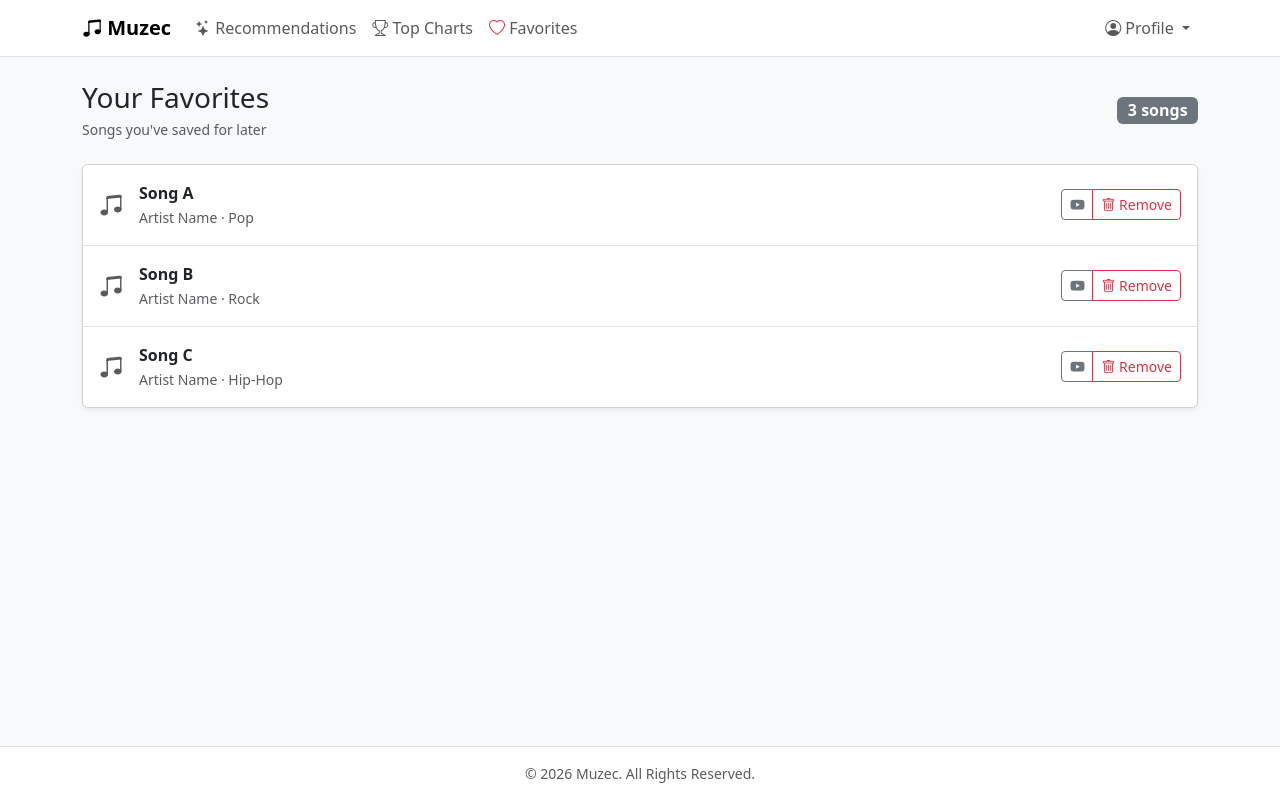
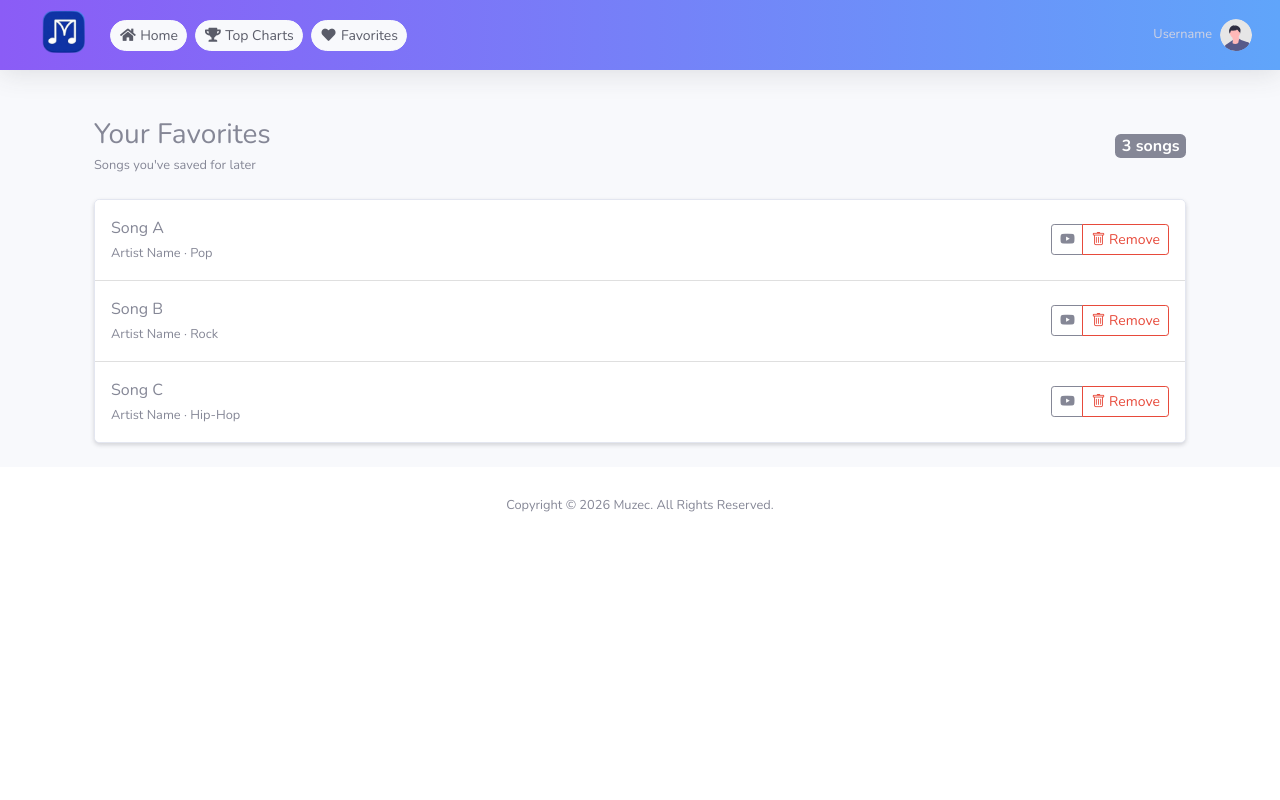
Before and after one commit to AlisyaAida/Muzec.Song-Recs-System, a plain HTML site: page main/favorites.html in a window 1280 px wide. Drawn offline with nearby package versions, Linux system fonts and the light colour scheme.

Commit message:
Updated favorites.html

```diff
--- a/main/favorites.html
+++ b/main/favorites.html
@@ -1,52 +1,100 @@
 <!DOCTYPE html>
 <html lang="en">
+
 <head>
-  <meta charset="UTF-8">
-  <meta name="viewport" content="width=device-width, initial-scale=1.0">
-  <title>Muzec - Favorites</title>
-  <link href="https://cdn.jsdelivr.net/npm/bootstrap@5.3.1/dist/css/bootstrap.min.css" rel="stylesheet">
-  <link href="https://cdn.jsdelivr.net/npm/bootstrap-icons@1.11.1/font/bootstrap-icons.css" rel="stylesheet">
-  <style>
-    .navbar-brand svg { vertical-align: -3px; }
-    .dropdown-item .bi { width: 16px; }
-  </style>
+
+    <meta charset="utf-8">
+    <meta http-equiv="X-UA-Compatible" content="IE=edge">
+    <meta name="viewport" content="width=device-width, initial-scale=1, shrink-to-fit=no">
+    <meta name="description" content="">
+    <meta name="author" content="">
+
+    <title>Muzec - Home</title>
+
+    <!-- Custom fonts for this template-->
+    <link href="vendor/fontawesome-free/css/all.min.css" rel="stylesheet" type="text/css">
+    <link
+        href="https://fonts.googleapis.com/css?family=Nunito:200,200i,300,300i,400,400i,600,600i,700,700i,800,800i,900,900i"
+        rel="stylesheet">
+
+    <!-- Custom styles for this template-->
+     <!-- youtube icon -->
+     <link rel="stylesheet" href="https://cdn.jsdelivr.net/npm/bootstrap-icons@1.11.3/font/bootstrap-icons.min.css">
+    <link href="css/sb-admin-2.min.css" rel="stylesheet">
+
 </head>
-<body class="d-flex flex-column min-vh-100 bg-light">
 
-<!-- Navigation -->
-<nav class="navbar navbar-expand-lg navbar-light bg-white border-bottom">
-  <div class="container">
-    <a class="navbar-brand fw-bold" href="home.html">
-  <i class="bi bi-music-note-beamed"></i> Muzec
+<body id="page-top">
+
+    <!-- Page Wrapper -->
+    <div id="wrapper">
+
+        <!-- Content Wrapper -->
+        <div id="content-wrapper" class="d-flex flex-column">
+
+            <!-- Main Content -->
+            <div id="content">
+
+                <!-- Topbar -->
+                <nav class="navbar navbar-expand navbar-light topbar mb-4 static-top shadow align-items-center"
+                    style="background: linear-gradient(90deg, #8B5CF6 0%, #60A5FA 100%);">
+
+                    <!-- Topbar Navbar -->
+                    <ul class="navbar-nav align-items-center">
+
+                        <li class="nav-item">
+                            <a class="sidebar-brand d-flex align-items-center justify-content-center">
+                                <div class="sidebar-brand-icon">
+                                    <img class="img-profile rounded-circle" src="img/logo_only.png"
+                                        style="width: 90px; height: 90px;">
+                                </div>
                             </a>
+                        </li>
 
-    <button class="navbar-toggler" type="button" data-bs-toggle="collapse" data-bs-target="#navbarNav">
-      <span class="navbar-toggler-icon"></span>
-    </button>
+                        <!-- Nav Item - Home -->
+                        <li class="nav-item active">
+                            <a class="btn btn-light btn-sm rounded-pill text-dark mx-1 px-2 py-1"
+                                href="recommendations.html">
+                                <i class="fas fa-fw fa-home"></i>
+                                <span>Home</span>
+                            </a>
+                        </li>
 
-    <div class="collapse navbar-collapse" id="navbarNav">
-     <ul class="navbar-nav me-auto">
-        <li class="nav-item"><a class="nav-link" href="recommendations.html"><i class="bi bi-stars"></i> Recommendations</a></li>
-        <li class="nav-item"><a class="nav-link" href="home.html"><i class="bi bi-trophy"></i> Top Charts</a></li>
-        <li class="nav-item"><a class="nav-link" href="favorites.html"><i class="bi bi-heart text-danger"></i> Favorites</a></li>
-      </ul>
-      <ul class="navbar-nav">
-        <li class="nav-item dropdown">
-          <a class="nav-link dropdown-toggle" href="#" id="profileDropdown" role="button" data-bs-toggle="dropdown" aria-expanded="false">
-            <i class="bi bi-person-circle"></i> Profile
+                        <!-- Nav Item - Top Charts -->
+                        <li class="nav-item">
+                            <a class="btn btn-light btn-sm rounded-pill text-dark mx-1 px-2 py-1" href="topcharts.html">
+                                <i class="fas fa-fw fa-trophy"></i>
+                                <span>Top Charts</span>
                             </a>
-          <ul class="dropdown-menu dropdown-menu-end" aria-labelledby="profileDropdown">
-            <li><a class="dropdown-item" href="profile.html"><i class="bi bi-person"></i> My Profile</a></li>
-            <li><hr class="dropdown-divider"></li>
-            <li><a class="dropdown-item text-danger" href="login.html"><i class="bi bi-box-arrow-right"></i> Logout</a></li>
-          </ul>
+                        </li>
+
+                        <!-- Nav Item - Favorites -->
+                        <li class="nav-item">
+                            <a class="btn btn-light btn-sm rounded-pill text-dark mx-1 px-2 py-1" href="favorites.html">
+                                <i class="fas fa-fw fa-heart"></i>
+                                <span>Favorites</span>
+                            </a>
                         </li>
                     </ul>
-    </div>
-  </div>
+
+                    <!-- Topbar Right Side -->
+                    <ul class="navbar-nav ml-auto align-items-center">
+
+                        <!-- Nav Item - Profile -->
+                        <li class="nav-item">
+                            <a class="nav-link" href="profile.html">
+                                <span class="mr-2 d-none d-lg-inline text-white-600 small">Username</span>
+                                <img class="img-profile rounded-circle" src="img/undraw_profile.svg">
+                                <div class="dropdown-divider"></div>
+                            </a>
+                        </li>
+                    </ul>
                 </nav>
+                <!-- End of Topbar -->
 
-<!-- Main Content -->
+                <!-- TUKAR CONTENT KAT SINI YAAAA -->
+                <!-- Begin Page Content -->
+
 <main class="flex-grow-1 py-4">
   <div class="container">
     <!-- Page Header -->
@@ -55,7 +103,7 @@
         <h1 class="h3 mb-1"> Your Favorites</h1>
         <p class="text-muted mb-0 small">Songs you've saved for later</p>
       </div>
-      <span class="badge bg-secondary fs-6">3 songs</span>
+      <span class="badge badge-secondary" style="font-size: 1rem;">3 songs</span>
     </div>
 
     <!-- Favorites List -->
@@ -64,7 +112,7 @@
 
         <li class="list-group-item d-flex justify-content-between align-items-center p-3">
           <div class="d-flex align-items-center">
-            <i class="bi bi-music-note-beamed fs-4 text-muted me-3"></i>
+
             <div>
               <div class="fw-semibold">Song A</div>
               <small class="text-muted">Artist Name &middot; Pop</small>
@@ -82,7 +130,7 @@
 
         <li class="list-group-item d-flex justify-content-between align-items-center p-3">
           <div class="d-flex align-items-center">
-            <i class="bi bi-music-note-beamed fs-4 text-muted me-3"></i>
+
             <div>
               <div class="fw-semibold">Song B</div>
               <small class="text-muted">Artist Name &middot; Rock</small>
@@ -100,7 +148,7 @@
 
         <li class="list-group-item d-flex justify-content-between align-items-center p-3">
           <div class="d-flex align-items-center">
-            <i class="bi bi-music-note-beamed fs-4 text-muted me-3"></i>
+
             <div>
               <div class="fw-semibold">Song C</div>
               <small class="text-muted">Artist Name &middot; Hip-Hop</small>
@@ -132,13 +180,43 @@
 </main>
 
                     <!-- Footer -->
-<footer class="bg-white border-top py-3 mt-auto">
-  <div class="container text-center text-muted small">
-    &copy; 2026 Muzec. All Rights Reserved.
+                    <footer class="sticky-footer bg-white">
+                        <div class="container my-auto">
+                            <div class="copyright text-center my-auto">
+                                <span>Copyright &copy; 2026 Muzec. All Rights Reserved.</span>
+                            </div>
                         </div>
                     </footer>
+                    <!-- End of Footer -->
 
-<script src="https://cdn.jsdelivr.net/npm/bootstrap@5.3.1/dist/js/bootstrap.bundle.min.js"></script>
-<script src="script.js"></script>
+                </div>
+                <!-- End of Content Wrapper -->
+
+            </div>
+            <!-- End of Page Wrapper -->
+
+            <!-- Scroll to Top Button-->
+            <a class="scroll-to-top rounded" href="#page-top">
+                <i class="fas fa-angle-up"></i>
+            </a>
+
+            <!-- Bootstrap core JavaScript-->
+            <script src="vendor/jquery/jquery.min.js"></script>
+            <script src="vendor/bootstrap/js/bootstrap.bundle.min.js"></script>
+
+            <!-- Core plugin JavaScript-->
+            <script src="vendor/jquery-easing/jquery.easing.min.js"></script>
+
+            <!-- Custom scripts for all pages-->
+            <script src="js/sb-admin-2.min.js"></script>
+
+            <!-- Page level plugins -->
+            <script src="vendor/chart.js/Chart.min.js"></script>
+
+            <!-- Page level custom scripts -->
+            <script src="js/demo/chart-area-demo.js"></script>
+            <script src="js/demo/chart-pie-demo.js"></script>
+
 </body>
+
 </html>
```
Lines whose indentation alone changed are shown as unchanged.
